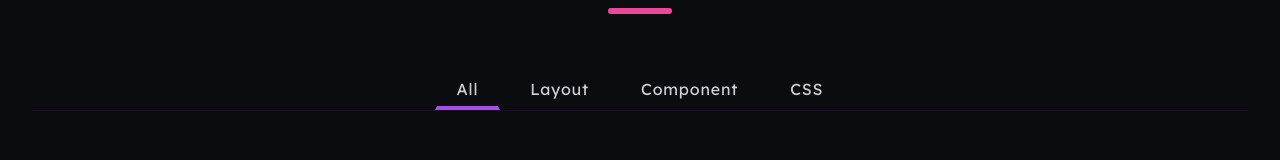
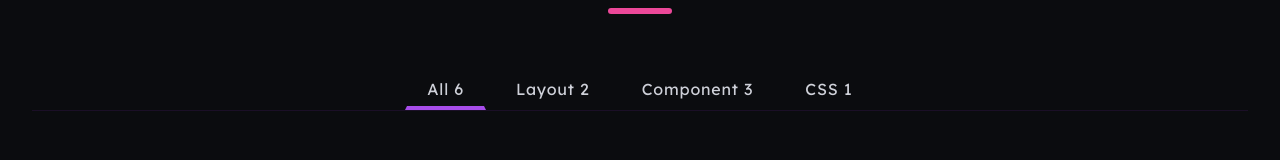
Before and after one commit to codemarns/folio, a Next.js app: page /designs in a window 1280 px wide. Shown: the part 718-878 px from the top of the page. Built offline with nearby package versions, Linux system fonts and the light colour scheme.

Commit message:
Designs: initial design

```diff
--- a/src/app/designs/sections/works/works.tsx
+++ b/src/app/designs/sections/works/works.tsx
@@ -87,8 +87,7 @@ export const Works = () => {
   const [filterData, setFilterData] = useState<Tag>("all");
 
   const filteredData = useMemo(() => {
-    if (filterData === "component")
-      return arr?.filter((e) => e.tag === "component");
+    if (filterData === "component") return arr?.filter((e) => e.tag === "component");
     if (filterData === "layout") return arr?.filter((e) => e.tag === "layout");
     if (filterData === "css") return arr?.filter((e) => e.tag === "css");
     return arr;
@@ -100,19 +99,34 @@ export const Works = () => {
         <Title name="Designs" />
 
         <div className="flex items-center justify-center gap-2 border-b border-secondary-900/50">
-          {tabMenu.map((menu) => (
+          {tabMenu.map((menu) => {
+            const menuCount = () => {
+              switch (menu.id) {
+                case "component":
+                  return arr?.filter((e) => e.tag === "component").length;
+                case "layout":
+                  return arr?.filter((e) => e.tag === "layout").length;
+                case "css":
+                  return arr?.filter((e) => e.tag === "css").length;
+                default:
+                  return arr.length;
+              }
+            };
+
+            return (
               <Button
                 key={menu.id}
-              label={menu.label}
+                label={menu.label + ` ${menuCount()}`}
                 onClick={() => setFilterData(menu.id as Tag)}
                 className={cn(
-                "!bg-transparent !text-current border-2 border-b-4 border-x-transparent border-t-transparent rounded-none",
+                  "!bg-transparent !text-current border-2 border-b-4 !border-x-transparent !border-t-transparent rounded-none",
                   filterData === menu.id
                     ? "border-secondary"
-                  : "border-transparent"
+                    : "border-transparent hover:border-secondary"
                 )}
               />
-          ))}
+            );
+          })}
         </div>
 
         <div className="grid grid-cols-1 sm:grid-cols-[repeat(auto-fill,_minmax(285px,_1fr))] gap-12">
```
Lines whose indentation alone changed are shown as unchanged.
